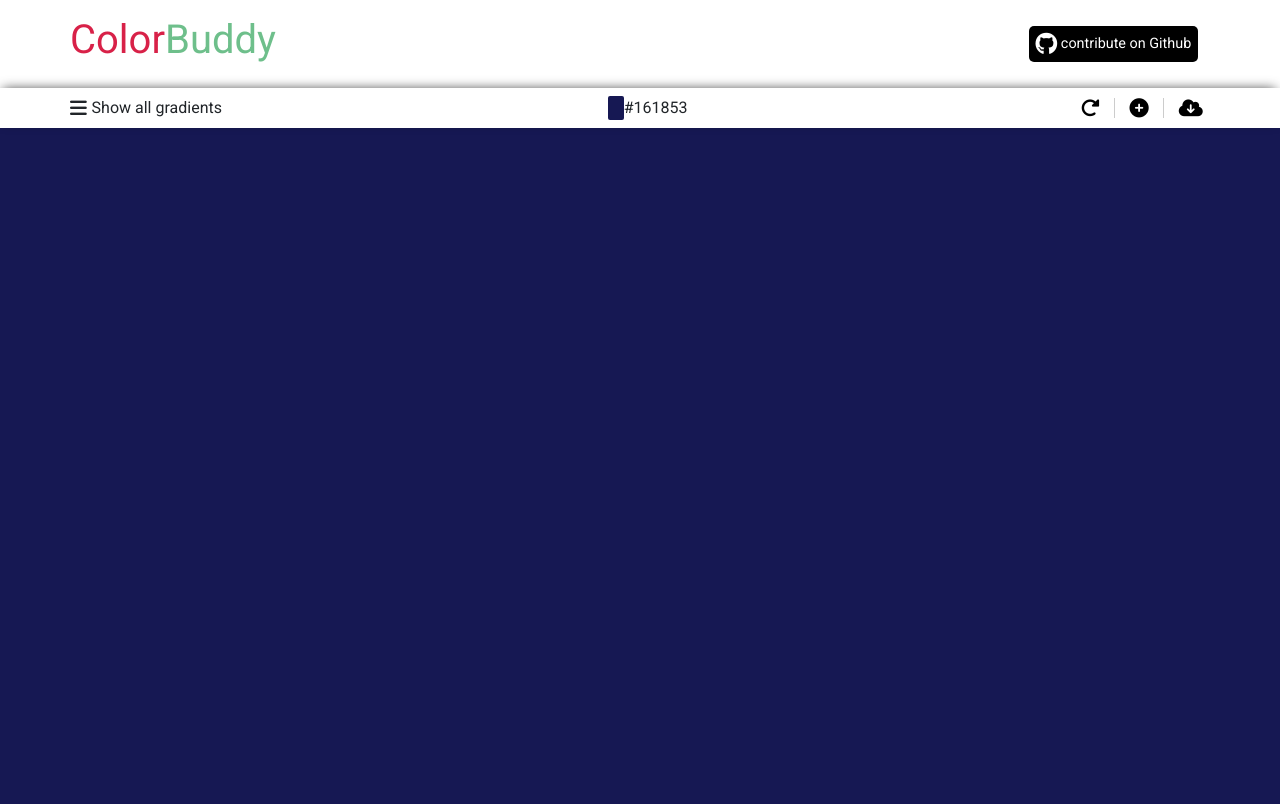
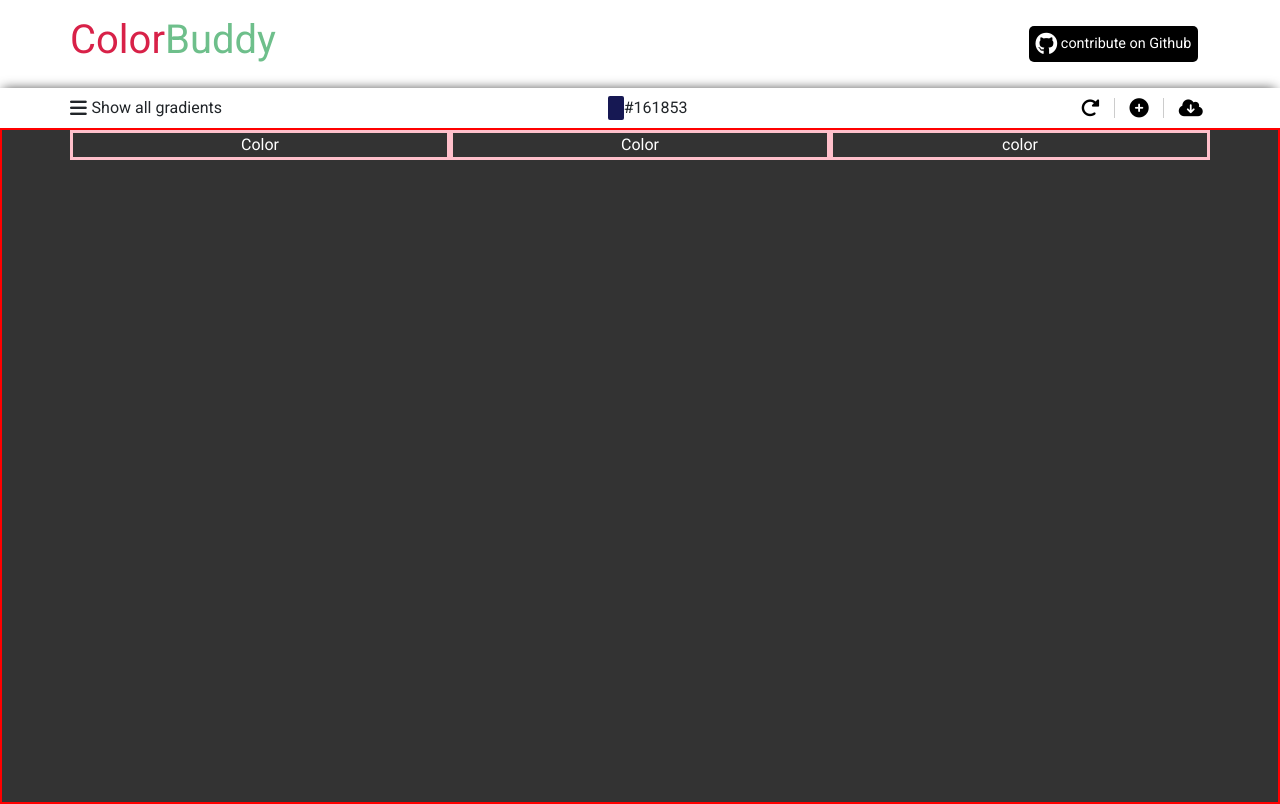
Before and after one commit to ruds18/ColorBuddy, a React (Create React App) app: page / in a window 1280 px wide. Both pictures are taken after a click on the icon 78 px from the left and 107 px from the top of the page. Built offline with nearby package versions, Linux system fonts and the light colour scheme.

Commit message:
add toggle

```diff
--- /dev/null
+++ b/src/components/gradients/GradientBox.css
@@ -0,0 +1,13 @@
+.main-container{
+    background-color: #333333;
+    min-height: 84.5vh;
+
+    color: white;
+   border: 2px solid red;
+}
+.col-lg-4{
+    display: flex;
+    align-items: center;
+    justify-content: center;
+    border: 3px solid pink;
+}
--- /dev/null
+++ b/src/components/gradients/GradientBox.js
@@ -0,0 +1,18 @@
+import React from 'react'
+import '../gradients/GradientBox.css'
+
+function GradientBox() {
+    return (
+        <div className="main-container">
+          <div className="container">
+              <div className="row">
+                  <div className="col-lg-4">Color</div>
+                  <div className="col-lg-4">Color</div>
+                  <div className="col-lg-4">color</div>
+              </div>
+          </div>
+        </div>
+    )
+}
+
+export default GradientBox
--- a/src/components/header/Header1.js
+++ b/src/components/header/Header1.js
@@ -1,6 +1,7 @@
 import React from 'react'
 import '../header/Header.css'
 function Header1() {
+
     return (
 
     <div className=" header-1 ">
--- a/src/components/header/Header2.js
+++ b/src/components/header/Header2.js
@@ -1,6 +1,11 @@
-import React from 'react'
+import React, { useState } from 'react'
+import GradientBox from '../gradients/GradientBox';
+
 
 function Header2() {
+  const [gBox, setGBox] = useState(false);
+
+
     return (
         <div>
             <div className="header-2">
@@ -8,8 +13,7 @@ function Header2() {
           <div className="options">
             <i
               className="fa-solid fa-bars"
-              data-bs-toggle="modal"
-              data-bs-target="#exampleModal"
+              onClick={()=>setGBox(!gBox)}
             ></i>
             Show all gradients
           </div>
@@ -27,6 +31,8 @@ function Header2() {
           </div>
         </div>
       </div>
+
+        { gBox ? <GradientBox /> : '' }
         </div>
     )
 }
```
